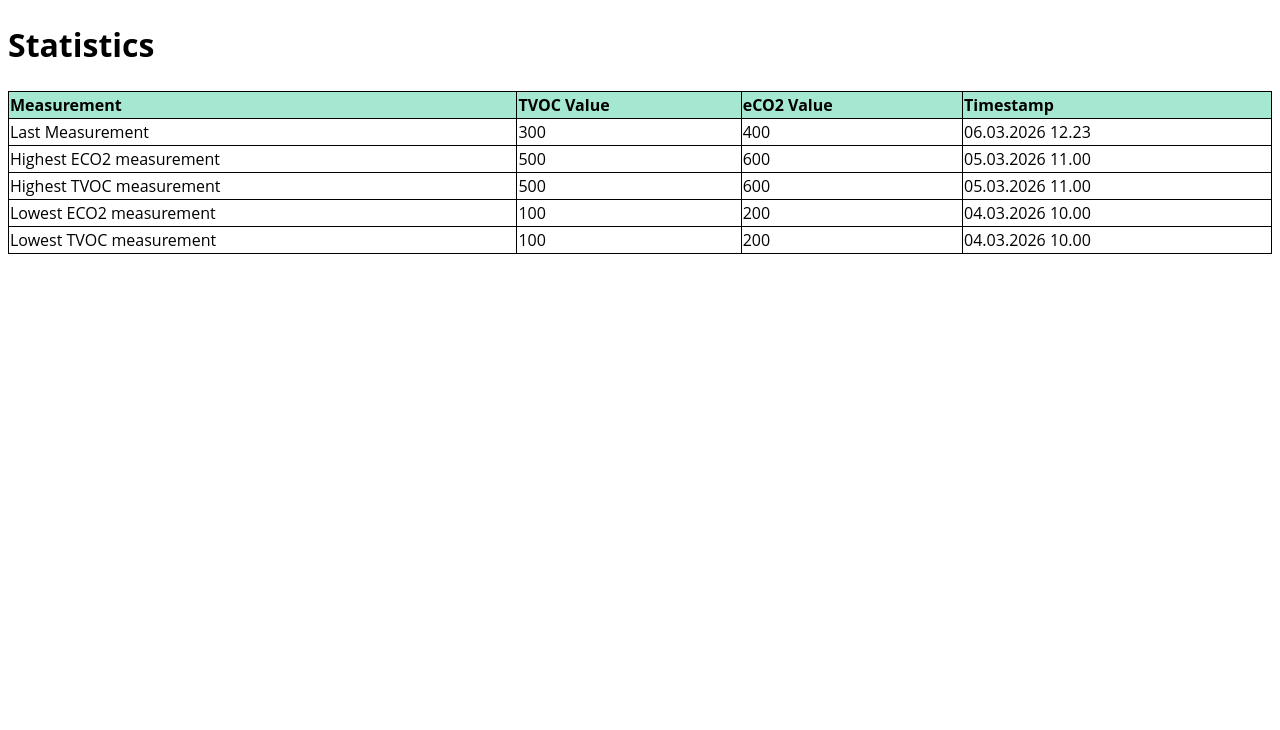
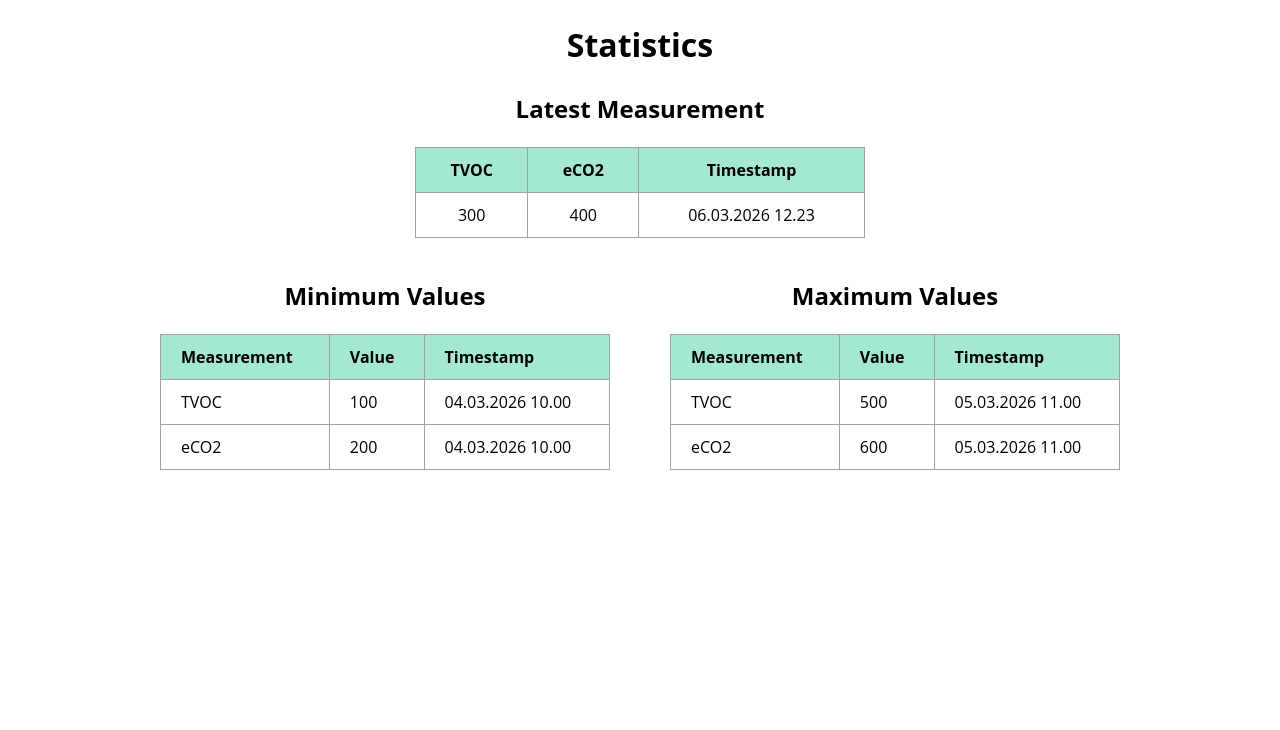
Before and after one commit to cristina06-code/TVOCmeasurement, a Flask app: page / in a window 1280 px wide. Shown: the top 730 px of the page. Run offline with Flask 3, Linux system fonts and the light colour scheme; data comes from the database, SQL or seed files in the repository.

Commit message:
changing tables format html, statistics functions structure

```diff
--- a/database.py
+++ b/database.py
@@ -53,59 +53,93 @@ def insert_measurement(TVOC, eCO2, timestamp):
         return False
 
 
-def get_last_measurement():
-    """Get the last measurement entry"""
+# def get_last_measurement():
+#     """Get the last measurement entry"""
+#     conn = create_connection()
+#     cur = conn.cursor()
+
+#     cur.execute('SELECT * FROM entries ORDER BY timestamp DESC LIMIT 1')
+#     last_measurement = cur.fetchone()
+#     conn.close()
+#     return last_measurement
+
+
+# def get_highest_TVOC_measurement():
+#     """Get the measurement with the highest TVOC value"""
+#     conn = create_connection()
+#     cur = conn.cursor()
+
+#     cur.execute(
+#         'SELECT * FROM entries WHERE TVOC = (SELECT MAX(TVOC) FROM entries)')
+#     highest_TVOC_measurement = cur.fetchone()
+#     conn.close()
+#     return highest_TVOC_measurement
+
+
+# def get_highest_eCO2_measurement():
+#     """Get the measurement with the highest eCO2 value"""
+#     conn = create_connection()
+#     cur = conn.cursor()
+
+#     cur.execute(
+#         'SELECT * FROM entries  WHERE eCO2 = (SELECT MAX(eCO2) FROM entries)')
+#     highest_eCO2_measurement = cur.fetchone()
+#     conn.close()
+#     return highest_eCO2_measurement
+
+
+# def get_lowest_TVOC_measurement():
+#     """Get the measurement with the lowest TVOC value"""
+#     conn = create_connection()
+#     cur = conn.cursor()
+
+#     cur.execute(
+#         'SELECT * FROM entries  WHERE TVOC = (SELECT MIN(TVOC) FROM entries)')
+#     lowest_TVOC_measurement = cur.fetchone()
+#     conn.close()
+#     return lowest_TVOC_measurement
+
+
+# def get_lowest_eCO2_measurement():
+#     """Get the measurement with the lowest eCO2 value"""
+#     conn = create_connection()
+#     cur = conn.cursor()
+
+#     cur.execute(
+#         'SELECT * FROM entries  WHERE eCO2 = (SELECT MIN(eCO2) FROM entries)')
+#     lowest_eCO2_measurement = cur.fetchone()
+#     conn.close()
+#     return lowest_eCO2_measurement
+
+def get_statistics():
+    """Return last, min, and max measurements"""
     conn = create_connection()
     cur = conn.cursor()
 
-    cur.execute('SELECT * FROM entries ORDER BY timestamp DESC LIMIT 1')
-    last_measurement = cur.fetchone()
+    stats = {}
+
+    # Last measurement
+    cur.execute("SELECT * FROM entries ORDER BY timestamp DESC LIMIT 1")
+    stats["last"] = cur.fetchone()
+
+    # Highest TVOC
+    cur.execute("SELECT * FROM entries ORDER BY TVOC DESC LIMIT 1")
+    stats["max_TVOC"] = cur.fetchone()
+
+    # Lowest TVOC
+    cur.execute("SELECT * FROM entries ORDER BY TVOC ASC LIMIT 1")
+    stats["min_TVOC"] = cur.fetchone()
+
+    # Highest eCO2
+    cur.execute("SELECT * FROM entries ORDER BY eCO2 DESC LIMIT 1")
+    stats["max_eCO2"] = cur.fetchone()
+
+    # Lowest eCO2
+    cur.execute("SELECT * FROM entries ORDER BY eCO2 ASC LIMIT 1")
+    stats["min_eCO2"] = cur.fetchone()
+
     conn.close()
-    return last_measurement
-
-
-def get_highest_TVOC_measurement():
-    """Get the measurement with the highest TVOC value"""
-    conn = create_connection()
-    cur = conn.cursor()
-
-    cur.execute('SELECT * FROM entries ORDER BY TVOC DESC LIMIT 1')
-    highest_TVOC_measurement = cur.fetchone()
-    conn.close()
-    return highest_TVOC_measurement
-
-
-def get_highest_eCO2_measurement():
-    """Get the measurement with the highest eCO2 value"""
-    conn = create_connection()
-    cur = conn.cursor()
-
-    cur.execute('SELECT * FROM entries ORDER BY eCO2 DESC LIMIT 1')
-    highest_eCO2_measurement = cur.fetchone()
-    conn.close()
-    return highest_eCO2_measurement
-
-
-def get_lowest_TVOC_measurement():
-    """Get the measurement with the lowest TVOC value"""
-    conn = create_connection()
-    cur = conn.cursor()
-
-    cur.execute('SELECT * FROM entries ORDER BY TVOC ASC LIMIT 1')
-    lowest_TVOC_measurement = cur.fetchone()
-    conn.close()
-    return lowest_TVOC_measurement
-
-
-def get_lowest_eCO2_measurement():
-    """Get the measurement with the lowest eCO2 value"""
-    conn = create_connection()
-    cur = conn.cursor()
-
-    cur.execute('SELECT * FROM entries ORDER BY eCO2 ASC LIMIT 1')
-    lowest_eCO2_measurement = cur.fetchone()
-    conn.close()
-    return lowest_eCO2_measurement
+    return stats
 
 
 def get_all_measurements():
@@ -117,12 +151,3 @@ def get_all_measurements():
     measurements = cur.fetchall()
     conn.close()
     return measurements
-
-
-# conn = create_connection()
-# cur = conn.cursor()
-
-# cur.executemany('INSERT INTO entries (TVOC, eCO2, timestamp) VALUES (?,?,?)', [
-#     (300, 400, '06.03.2026 12.23'), (500, 600, '05.03.2026 11.00'), (100, 200, '04.03.2026 10.00'), (50, 230, '03.03.2026 09.00')])
-# conn.commit()
-# cur.close()
--- a/main.py
+++ b/main.py
@@ -1,6 +1,8 @@
 # from webbrowser import get
 from flask import Flask, render_template, request
 import database
+from datetime import datetime
+
 
 app = Flask(__name__)
 app.secret_key = 'assignment#5'
@@ -12,13 +14,24 @@ database.create_database()
 @app.route('/', methods=['GET'])
 def index():
     '''Handle the main page'''
-    last_measurement = database.get_last_measurement()
-    highest_TVOC_measurement = database.get_highest_TVOC_measurement()
-    highest_eCO2_measurement = database.get_highest_eCO2_measurement()
-    lowest_TVOC_measurement = database.get_lowest_TVOC_measurement()
-    lowest_eCO2_measurement = database.get_lowest_eCO2_measurement()
-    return render_template('index.html', last_measurement=last_measurement, highest_TVOC_measurement=highest_TVOC_measurement,
-                           highest_eCO2_measurement=highest_eCO2_measurement, lowest_TVOC_measurement=lowest_TVOC_measurement, lowest_eCO2_measurement=lowest_eCO2_measurement)
+
+    stats = database.get_statistics()
+
+    return render_template(
+        "index.html",
+        last_measurement=stats["last"],
+        highest_TVOC_measurement=stats["max_TVOC"],
+        lowest_TVOC_measurement=stats["min_TVOC"],
+        highest_eCO2_measurement=stats["max_eCO2"],
+        lowest_eCO2_measurement=stats["min_eCO2"]
+    )
+    # last_measurement = database.get_last_measurement()
+    # highest_TVOC_measurement = database.get_highest_TVOC_measurement()
+    # highest_eCO2_measurement = database.get_highest_eCO2_measurement()
+    # lowest_TVOC_measurement = database.get_lowest_TVOC_measurement()
+    # lowest_eCO2_measurement = database.get_lowest_eCO2_measurement()
+    # return render_template('index.html', last_measurement=last_measurement, highest_TVOC_measurement=highest_TVOC_measurement,
+    #                        highest_eCO2_measurement=highest_eCO2_measurement, lowest_TVOC_measurement=lowest_TVOC_measurement, lowest_eCO2_measurement=lowest_eCO2_measurement)
 
 
 @app.route('/measurements', methods=['GET'])
@@ -47,7 +60,6 @@ def add_measurement():
     except ValueError:
         return "TVOC and eCO2 must be numbers", 400
 
-    from datetime import datetime
     timestamp = datetime.now().isoformat()
 
     success = database.insert_measurement(TVOC, eCO2, timestamp)
@@ -58,4 +70,4 @@ def add_measurement():
 
 
 if __name__ == '__main__':
-    app.run(debug=True)
+    app.run(host='0.0.0.0', port=3000, debug=True)
--- a/static/style.css
+++ b/static/style.css
@@ -1,31 +1,37 @@
 body {
 	font-family: 'Open Sans', sans-serif;
 	line-height: 1.5;
+  text-align: center;
 }
 
 table {
 	display: table;
-    border-spacing: 2px;
-    border-collapse: separate;
+    border-collapse: collapse;
     box-sizing: border-box;
     text-indent: 0;
     width: 100%;
-    border-collapse: collapse;
     text-align: left;
-}
-
-tr {
-	border-bottom: 1px solid;
+    margin: 20px auto;
 }
 
 th, td {
-	border: 1px solid;
+	border: 1px solid rgb(162, 162, 162);
+  padding: 10px 20px;
 }
 
 th {
     background-color:rgb(165, 232, 209);
 }
 
+.stats-container{
+    display: flex;
+    justify-content: center;
+    gap: 60px;
+}
+
+.min-table, .max-table{
+    width: 350px;
+}
 
 /* Style buttons */
 .btn {
@@ -51,3 +57,21 @@ footer {
   color: black;
   text-align: center;
 }
+
+.stats-container{
+    display: flex;
+    justify-content: center;
+    gap: 60px;
+}
+
+.min-table, .max-table{
+    width: 450px;
+}
+
+.max-table{
+    align-items: left;}
+
+.last-measurement table{
+    width: 450px;
+    text-align: center;
+}
--- a/templates/index.html
+++ b/templates/index.html
@@ -8,48 +8,82 @@
 	</head>
 	<body>
 		<div class="statistics">
+
 			<h1>Statistics</h1>
+
+			{% if last_measurement %}
+
+			<!-- last measurement table -->
+			<div class="last-measurement">
+				<h2>Latest Measurement</h2>
 				<table>
 					<tr>
-					<th>Measurement</th>
-					<th>TVOC Value</th>
-					<th>eCO2 Value</th>
+						<th>TVOC</th>
+						<th>eCO2</th>
 						<th>Timestamp</th>
 					</tr>
-				{% if last_measurement and highest_TVOC_measurement and lowest_TVOC_measurement  and highest_eCO2_measurement and lowest_eCO2_measurement %}
 					<tr>
-					<td>Last Measurement</td>
 						<td>{{ last_measurement.TVOC }}</td>
 						<td>{{ last_measurement.eCO2 }}</td>
 						<td>{{ last_measurement.timestamp }}</td>
 					</tr>
+				</table>
+			</div>
+
+			<!-- maximum and minimum measurements tables -->
+			<div class="stats-container">
+
+				<!-- minimum table -->
+				<div class="min-table">
+					<h2>Minimum Values</h2>
+					<table>
 						<tr>
-					<td>Highest ECO2 measurement</td>
-					<td>{{ highest_eCO2_measurement.TVOC }}</td>
+							<th>Measurement</th>
+							<th>Value</th>
+							<th>Timestamp</th>
+						</tr>
+
+						<tr>
+							<td>TVOC</td>
+							<td>{{ lowest_TVOC_measurement.TVOC }}</td>
+							<td>{{ lowest_TVOC_measurement.timestamp }}</td>
+						</tr>
+
+						<tr>
+							<td>eCO2</td>
+							<td>{{ lowest_eCO2_measurement.eCO2 }}</td>
+							<td>{{ lowest_eCO2_measurement.timestamp }}</td>
+						</tr>
+					</table>
+				</div>
+
+				<!-- maximum table -->
+				<div class="max-table">
+					<h2>Maximum Values</h2>
+					<table>
+						<tr>
+							<th>Measurement</th>
+							<th>Value</th>
+							<th>Timestamp</th>
+						</tr>
+
+						<tr>
+							<td>TVOC</td>
+							<td>{{ highest_TVOC_measurement.TVOC }}</td>
+							<td>{{ highest_TVOC_measurement.timestamp }}</td>
+						</tr>
+
+						<tr>
+							<td>eCO2</td>
 							<td>{{ highest_eCO2_measurement.eCO2 }}</td>
 							<td>{{ highest_eCO2_measurement.timestamp }}</td>
 						</tr>
-				<tr>
-					<td>Highest TVOC measurement</td>
-					<td>{{ highest_TVOC_measurement.TVOC }}</td>
-					<td>{{ highest_TVOC_measurement.eCO2 }}</td>
-					<td>{{ highest_TVOC_measurement.timestamp }}</td>
-				</tr>
-				<tr>
-					<td>Lowest ECO2 measurement</td>
-					<td>{{ lowest_eCO2_measurement.TVOC }}</td>
-					<td>{{ lowest_eCO2_measurement.eCO2 }}</td>
-					<td>{{ lowest_eCO2_measurement.timestamp }}</td>
-				</tr>
-				<tr>
-					<td>Lowest TVOC measurement</td>
-					<td>{{ lowest_TVOC_measurement.TVOC }}</td>
-					<td>{{ lowest_TVOC_measurement.eCO2 }}</td>
-					<td>{{ lowest_TVOC_measurement.timestamp }}</td>
-				</tr>
-				{% endif %}
 					</table>
 				</div>
+			</div>
+		</div>
+
+		{% endif %}
 
 		<footer>
 			<a href="{{ url_for('measurements_list') }}" class="btn">
```
Lines whose indentation alone changed are shown as unchanged.
